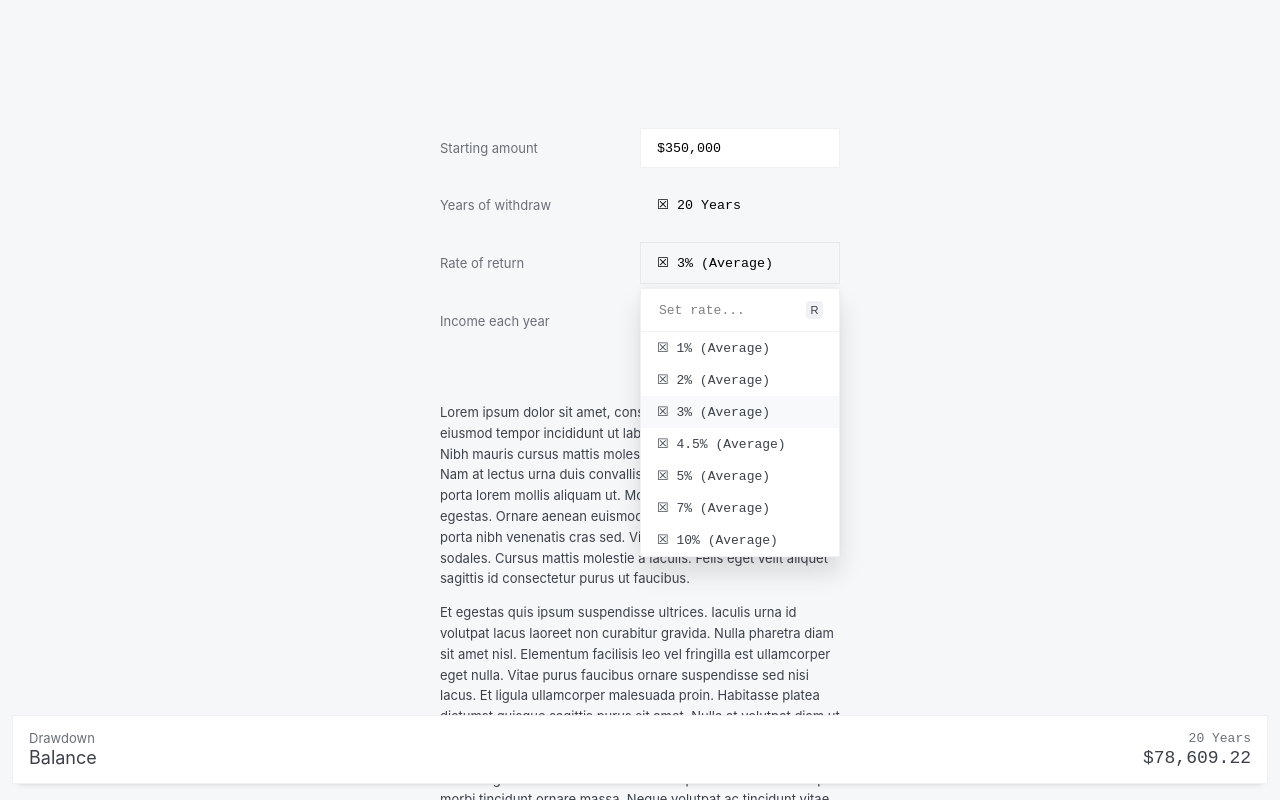
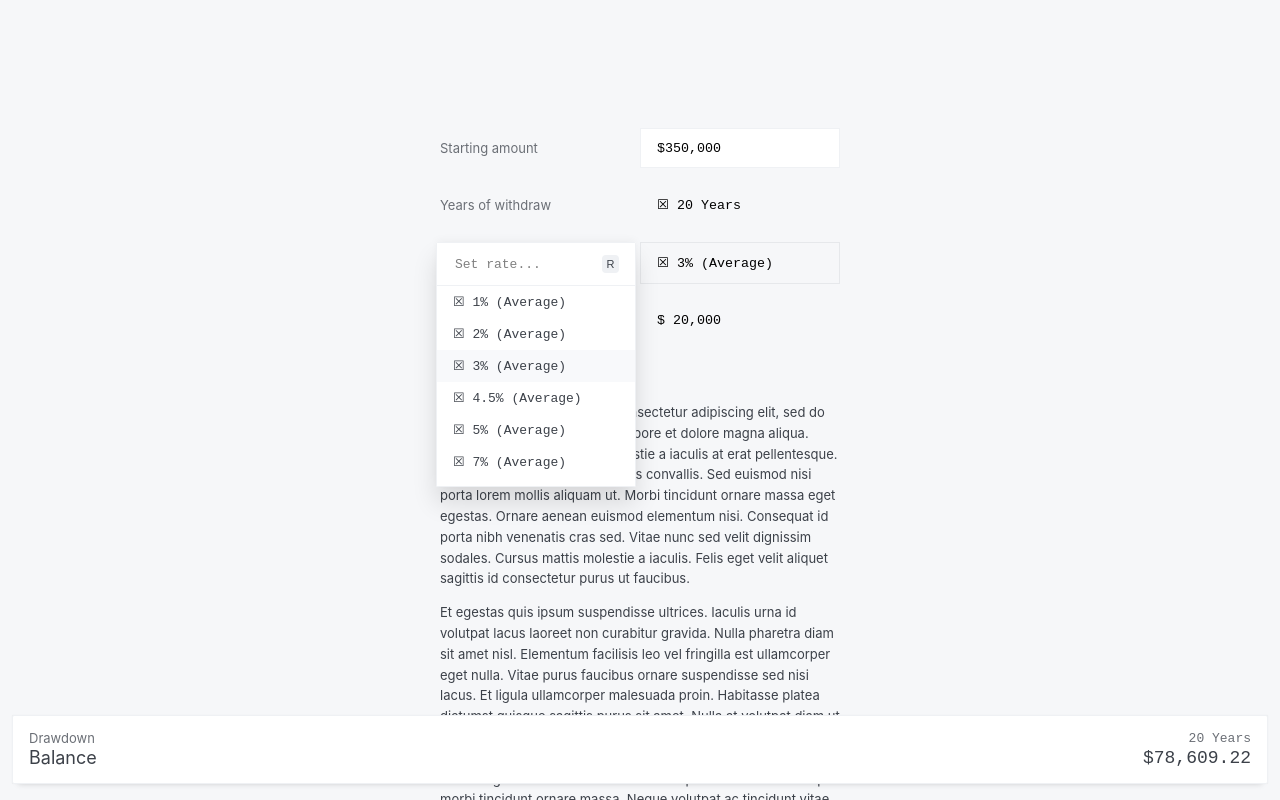
Before and after one commit to moeamaya/choice, a Next.js app: page / in a window 1280 px wide. Both pictures are taken after a click on the button "☒ 3% (Average)". Shown: the top 800 px of the page. Built offline with nearby package versions, Linux system fonts and the light colour scheme.

Commit message:
Add max height on dialog list

```diff
--- a/components/Choice/List.tsx
+++ b/components/Choice/List.tsx
@@ -108,6 +108,7 @@ const List = ({
       styles={listStyle}
       placeholder={placeholder}
       menuIsOpen={true}
+      maxMenuHeight={200}
       isClearable={false}
       backspaceRemovesValue={false}
       onChange={(v) => {
--- a/components/Choice/Options.tsx
+++ b/components/Choice/Options.tsx
@@ -84,7 +84,7 @@ const DialogStyledContent = styled(Dialog.Content, {
   background: `#fff`,
   boxShadow: `rgb(14 18 22 / 35%) 0px 10px 38px -10px, rgb(14 18 22 / 20%) 0px 10px 50px -15px`,
   position: `fixed`,
-  top: `50%`,
+  top: `30%`,
   left: `50%`,
   transform: `translate(-50%, -50%)`,
   width: `90vw`,
@@ -125,6 +125,8 @@ const Options = ({
           {option.label}
         </PopoverStyledTrigger>
         <PopoverStyledContent
+          align="start"
+          side="left"
           sideOffset={4}
           onEscapeKeyDown={() => setOpen(false)}
         >
--- a/components/Drawdown/Rate.tsx
+++ b/components/Drawdown/Rate.tsx
@@ -13,6 +13,8 @@ const options: OptionType[] = [
   { value: '0.045', label: '☒ 4.5% (Average)' },
   { value: '0.05', label: '☒ 5% (Average)' },
   { value: '0.07', label: '☒ 7% (Average)' },
+  { value: '0.08', label: '☒ 8% (Average)' },
+  { value: '0.09', label: '☒ 9% (Average)' },
   { value: '0.10', label: '☒ 10% (Average)' },
 ];
 
```
